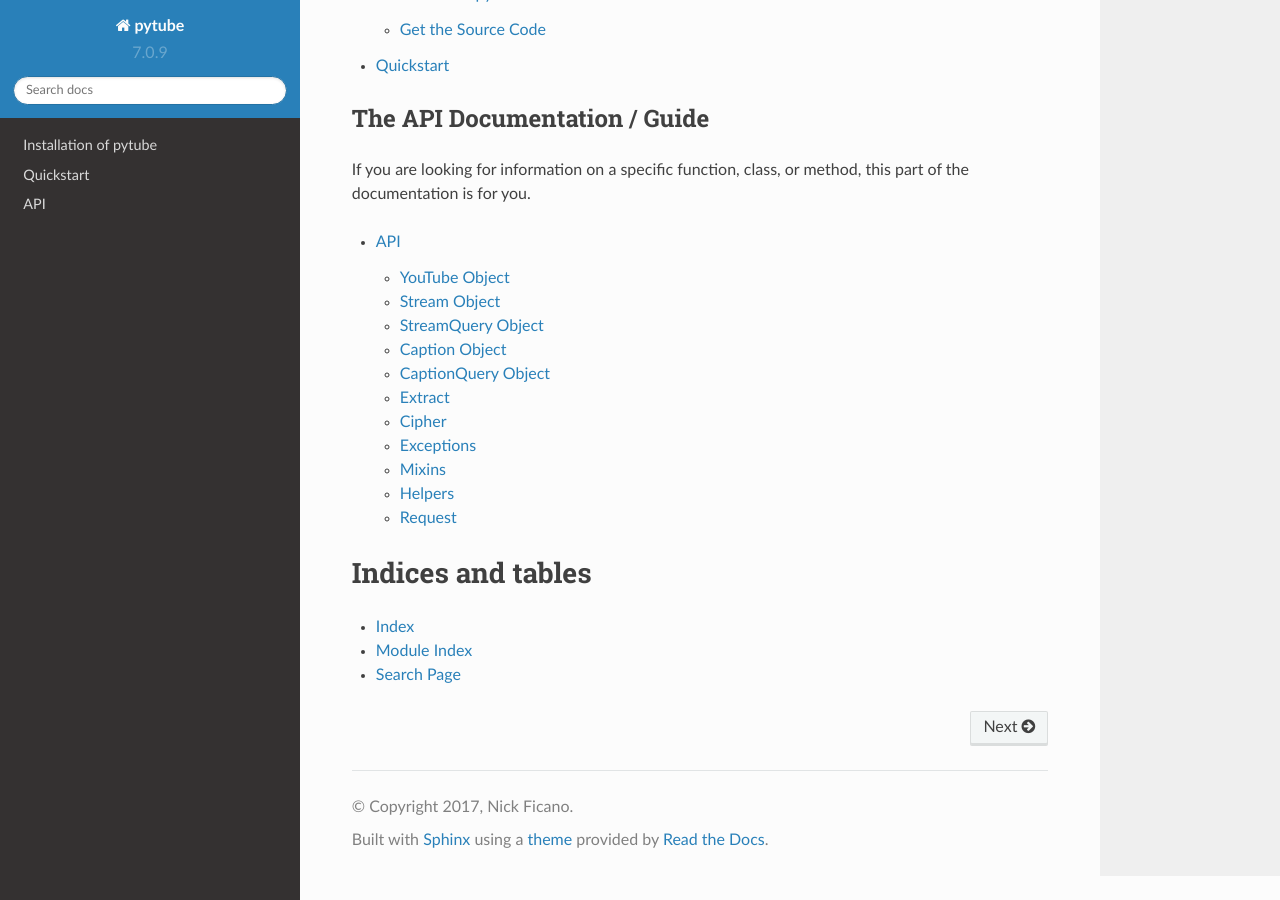
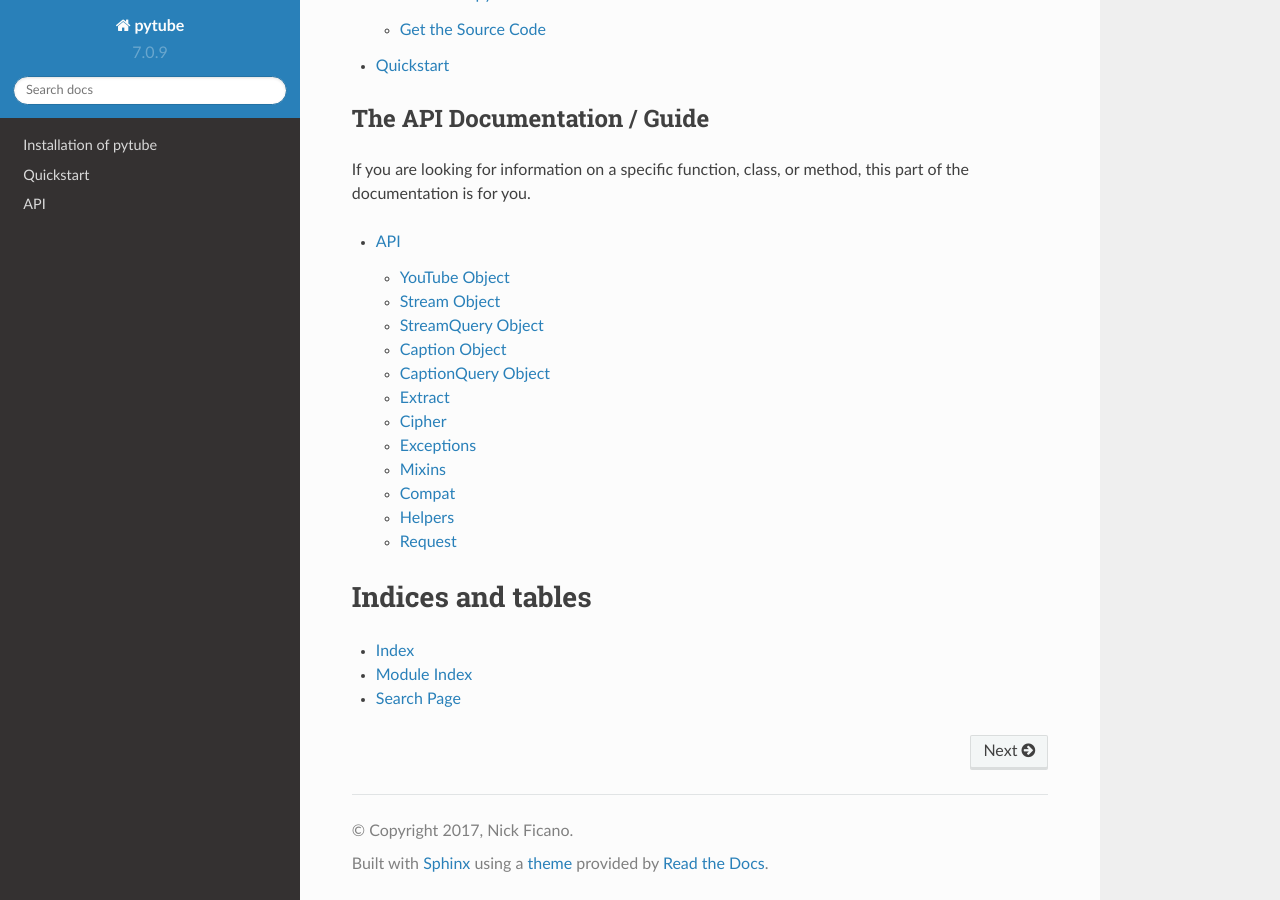
Before and after one commit to pytube/pytube, a Sphinx documentation site: the page built from docs/index.rst, in a window 1280 px wide and 900 px high, scrolled down 1000 px. Built offline with Sphinx 7.4.7 and the Read the Docs theme 2.0.0, drawn with Linux system fonts in a browser that asks for light colours.

Commit message:
docstrings

```diff
--- a/docs/api.rst
+++ b/docs/api.rst
@@ -65,6 +65,12 @@
 .. automodule:: pytube.mixins
     :members:
 
+Compat
+------
+
+.. automodule:: pytube.compat
+    :members:
+
 
 Helpers
 -------
```
